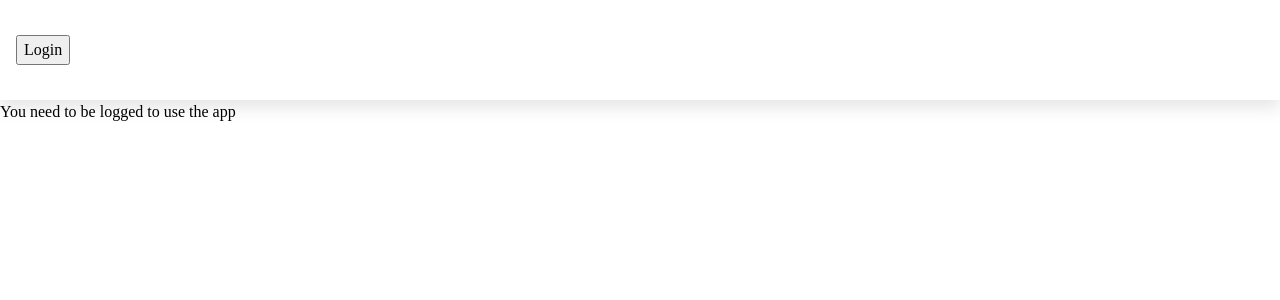
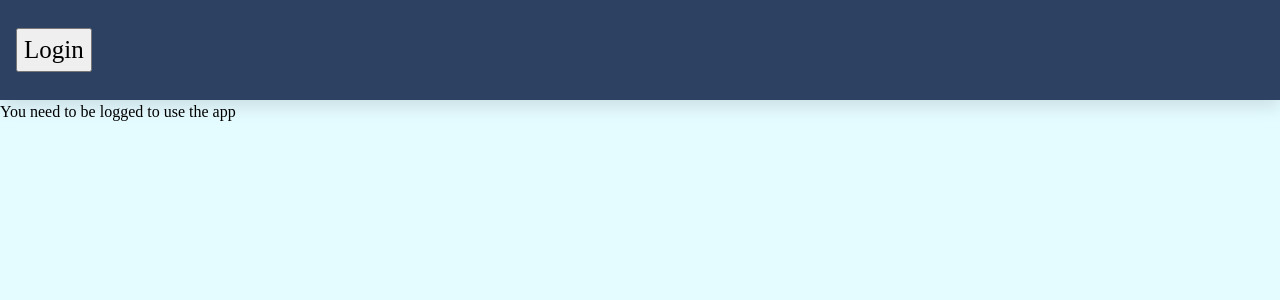
Before and after one commit to 73nko/trello, a React (Create React App) app: page / in a window 1280 px wide. Shown: the top 300 px of the page. Built offline with nearby package versions, Linux system fonts and the light colour scheme.

Commit message:
new colors

```diff
--- a/src/components/Header/header.scss
+++ b/src/components/Header/header.scss
@@ -3,7 +3,9 @@ header {
   justify-content: space-between;
   align-items: center;
   padding: 0.5rem 1rem;
-  background-color: #fff;
+  background-color: #2d4263;
   box-shadow: 0 0.5rem 1rem rgba(0, 0, 0, 0.1);
   height: 100px;
+  color: white;
+  font-size: 25px;
 }
--- a/src/components/Layout/header.scss
+++ b/src/components/Layout/header.scss
@@ -1,3 +1,7 @@
+body {
+  background-color: #e4fbff;
+}
+
 #board {
   display: flex;
   flex-direction: row;
```
